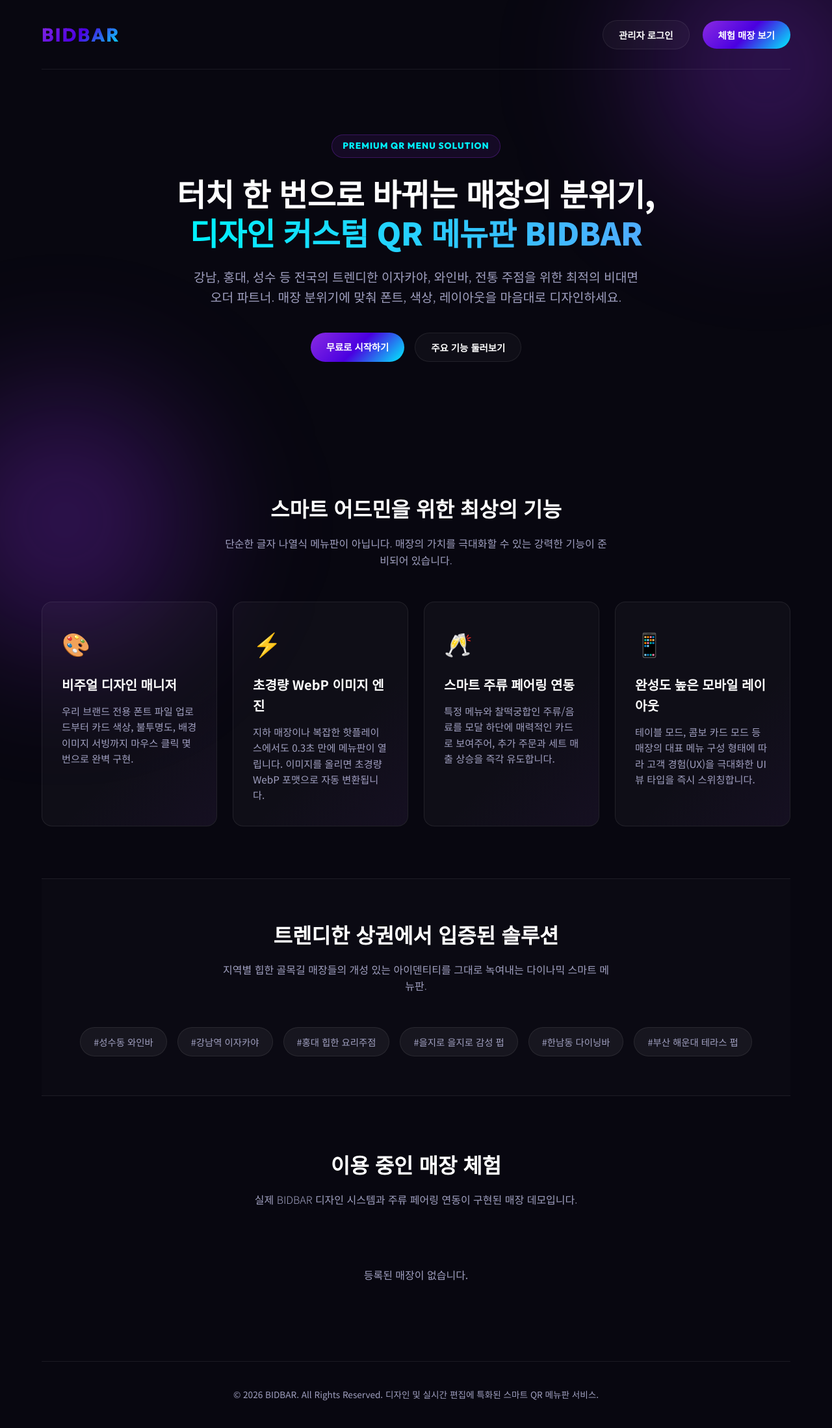
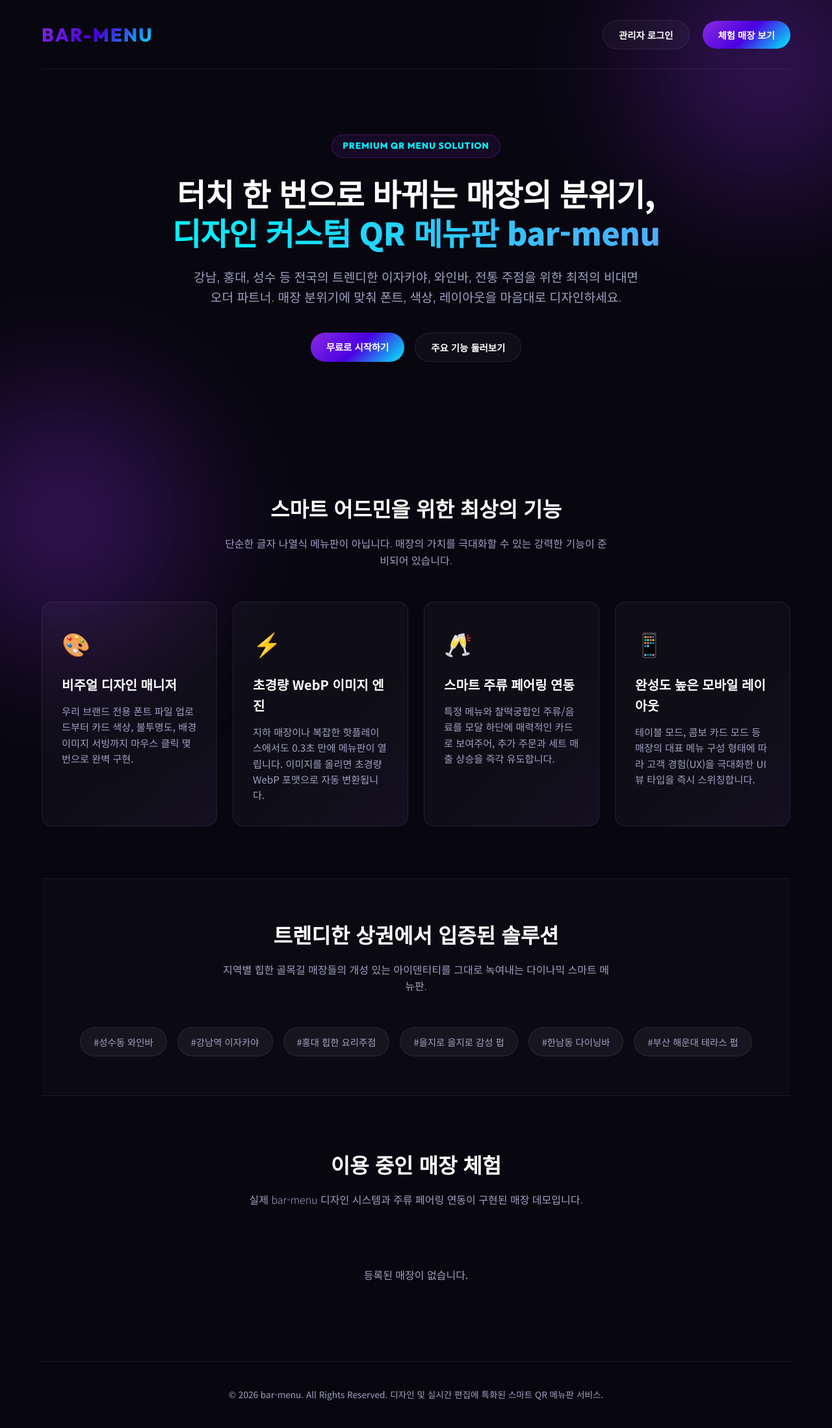
Before and after one commit to imhyunho99/bar-menu, a Django app: page / in a window 1280 px wide; the page is wider, and only the part inside the window is pictured. Shown: that part at 65% size. Run offline with Django 5.2, Linux system fonts and the light colour scheme; data that the repository does not hold is empty; parts of the project's set-up code (start-up, migrations or seed data) failed here and were passed over.

Commit message:
design: Rename branding to bar-menu

```diff
--- a/menu_project/menu/templates/menu/index.html
+++ b/menu_project/menu/templates/menu/index.html
@@ -7,14 +7,14 @@
     <meta name="viewport" content="width=device-width, initial-scale=1.0">
 
     <!-- SEO Optimization -->
-    <title>BIDBAR | 관리자 맞춤형 스마트 QR 메뉴판 서비스</title>
-    <meta name="description" content="강남, 홍대, 성수 등 전국의 트렌디한 한식 펍, 바, 다이닝 매장을 위한 실시간 디자인 커스텀 QR 메뉴판 솔루션 BIDBAR. 폰트/컬러 최적화, 초경량 WebP 변환, 주류 페어링 연동으로 매출을 올리세요.">
-    <meta name="keywords" content="QR메뉴판, 스마트메뉴판, 모바일메뉴판, 테이블오더, 강남 QR메뉴판, 홍대 QR메뉴판, 성수 QR메뉴판, 바메뉴판, 펍메뉴판, 주류페어링, BIDBAR">
+    <title>bar-menu | 관리자 맞춤형 스마트 QR 메뉴판 서비스</title>
+    <meta name="description" content="강남, 홍대, 성수 등 전국의 트렌디한 한식 펍, 바, 다이닝 매장을 위한 실시간 디자인 커스텀 QR 메뉴판 솔루션 bar-menu. 폰트/컬러 최적화, 초경량 WebP 변환, 주류 페어링 연동으로 매출을 올리세요.">
+    <meta name="keywords" content="QR메뉴판, 스마트메뉴판, 모바일메뉴판, 테이블오더, 강남 QR메뉴판, 홍대 QR메뉴판, 성수 QR메뉴판, 바메뉴판, 펍메뉴판, 주류페어링, bar-menu">
 
     <!-- Open Graph / Facebook -->
     <meta property="og:type" content="website">
     <meta property="og:url" content="https://bar-menu.ddnsfree.com/">
-    <meta property="og:title" content="BIDBAR | 관리자 맞춤형 스마트 QR 메뉴판 서비스">
+    <meta property="og:title" content="bar-menu | 관리자 맞춤형 스마트 QR 메뉴판 서비스">
     <meta property="og:description" content="실시간 관리 및 디자인 커스터마이징이 가능한 스마트 QR 메뉴판 솔루션. 초경량 WebP 기술 탑재.">
     <meta property="og:image" content="{% static 'site_images/logo.png' %}">
 
@@ -376,7 +376,7 @@
     {
       "@context": "https://schema.org",
       "@type": "SoftwareApplication",
-      "name": "BIDBAR",
+      "name": "bar-menu",
       "operatingSystem": "All",
       "applicationCategory": "BusinessApplication",
       "aggregateRating": {
@@ -401,7 +401,7 @@
     <div class="wrapper">
         <!-- Header -->
         <header>
-            <div class="header-logo" id="logoText">Bidbar</div>
+            <div class="header-logo" id="logoText">bar-menu</div>
             <div class="nav-links">
                 <a href="/admin/" class="nav-btn" id="loginBtn">관리자 로그인</a>
                 <a href="#demo" class="nav-btn nav-btn-primary" id="demoBtn">체험 매장 보기</a>
@@ -411,7 +411,7 @@
         <!-- Hero Section -->
         <section class="hero">
             <div class="hero-badge">PREMIUM QR MENU SOLUTION</div>
-            <h1>터치 한 번으로 바뀌는 매장의 분위기,<br><span>디자인 커스텀 QR 메뉴판 BIDBAR</span></h1>
+            <h1>터치 한 번으로 바뀌는 매장의 분위기,<br><span>디자인 커스텀 QR 메뉴판 bar-menu</span></h1>
             <p class="hero-desc">
                 강남, 홍대, 성수 등 전국의 트렌디한 이자카야, 와인바, 전통 주점을 위한 최적의 비대면 오더 파트너.
                 매장 분위기에 맞춰 폰트, 색상, 레이아웃을 마음대로 디자인하세요.
@@ -472,7 +472,7 @@
         <!-- Partners Section / Live Demo Links -->
         <section class="partners" id="demo">
             <h2 class="section-title">이용 중인 매장 체험</h2>
-            <p class="section-subtitle">실제 BIDBAR 디자인 시스템과 주류 페어링 연동이 구현된 매장 데모입니다.</p>
+            <p class="section-subtitle">실제 bar-menu 디자인 시스템과 주류 페어링 연동이 구현된 매장 데모입니다.</p>
 
             <div class="partner-list">
                 {% for restaurant in restaurants %}
@@ -488,7 +488,7 @@
 
         <!-- Footer -->
         <footer>
-            <p>&copy; 2026 BIDBAR. All Rights Reserved. 디자인 및 실시간 편집에 특화된 스마트 QR 메뉴판 서비스.</p>
+            <p>&copy; 2026 bar-menu. All Rights Reserved. 디자인 및 실시간 편집에 특화된 스마트 QR 메뉴판 서비스.</p>
         </footer>
     </div>
 </body>
```
